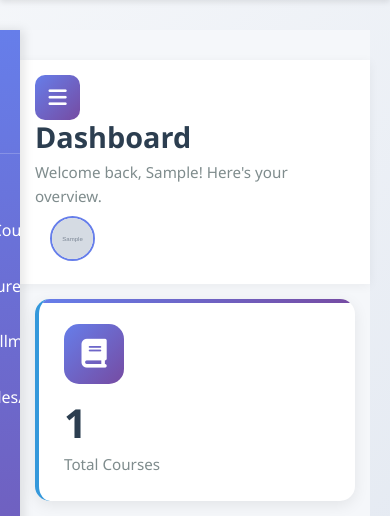
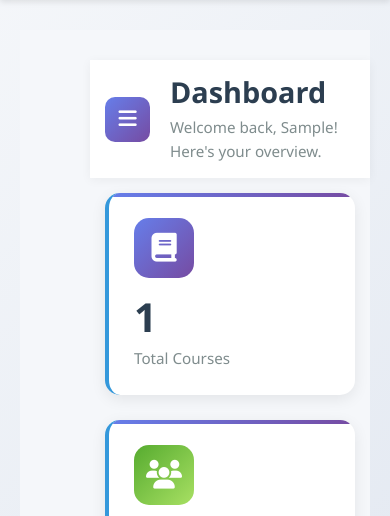
Before and after one commit to MuhammadMoueen/school-app, a Django app: template school_management/templates/teacher/teacher_dashboard.html in a window 390 px wide. Shown: the part 66-582 px from the top of the page. Run offline with Django 5.2, Linux system fonts and the light colour scheme; tables that the repository leaves empty hold one stand-in row (values such as "Sample post"); the template is opened without the code that fills it: values that come from a table or form of the project are taken from there, most other values are stand-ins (such as "Sample title", 1, 10 or a date in 2020); grey boxes marked "Sample" are stand-in pictures.

Commit message:
Optimize Teacher Dashboard UI: Maximize Screen Space and Remove Redundant Profile Icon
- Modified teacher_dashboard.html:
  * Start sidebar in collapsed state by default (70px instead of 280px)
  * Remove entire topbar-right section including profile picture/placeholder
  * Change mobile-menu-toggle to sidebar-toggle-btn for better clarity
  * Simplify topbar to only contain toggle button and welcome message

- Enhanced teacher.css:
  * Reduce collapsed sidebar width from 80px to 70px for more compact design
  * Add comprehensive collapsed state rules:
    - Resize sidebar logo to 40px × 40px
    - Hide nav text, badges, section titles, and sidebar title
    - Center navigation items and enlarge icons to 1.5rem
  * Add .sidebar-toggle-btn styles with gradient background and hover effects
  * Update main content margin for new collapsed width (70px)
  * Remove unused topbar-profile, topbar-avatar, and topbar-avatar-placeholder styles
  * Keep mobile-menu-toggle styles for potential responsive use

- Updated teacher.js:
  * Add sidebarToggleBtn variable and event listener for topbar toggle
  * Keep existing sidebarToggle handler for sidebar internal button
  * Remove mobileMenuToggle reference (button no longer exists)

Benefits:
- Content area gains 210px of horizontal space immediately (70px vs 280px)
- Cleaner topbar without redundant profile icon (already in sidebar)
- Easy sidebar expand/collapse via prominent topbar button
- Better screen space utilization for dashboard content
- Enhanced visual design with centered, larger icons in collapsed mode

```diff
--- a/school_management/static/css/teacher.css
+++ b/school_management/static/css/teacher.css
@@ -21,7 +21,7 @@
 }
 
 .teacher-sidebar.collapsed {
-    width: 80px;
+    width: 70px;
 }
 
 .sidebar-header {
@@ -70,9 +70,26 @@
     background: rgba(255,255,255,0.3);
 }
 
+.teacher-sidebar.collapsed .sidebar-logo {
+    width: 40px;
+    height: 40px;
+}
+
 .teacher-sidebar.collapsed .sidebar-title,
-.teacher-sidebar.collapsed .nav-text {
+.teacher-sidebar.collapsed .nav-text,
+.teacher-sidebar.collapsed .nav-badge,
+.teacher-sidebar.collapsed .nav-section-title {
     display: none;
+}
+
+.teacher-sidebar.collapsed .nav-item {
+    padding: 15px;
+    justify-content: center;
+}
+
+.teacher-sidebar.collapsed .nav-icon {
+    margin-right: 0;
+    font-size: 1.5rem;
 }
 
 /* Navigation Menu */
@@ -142,7 +159,7 @@
 }
 
 .teacher-sidebar.collapsed + .teacher-main {
-    margin-left: 80px;
+    margin-left: 70px;
 }
 
 /* Top Navbar */
@@ -150,12 +167,36 @@
     background: white;
     padding: 20px 30px;
     display: flex;
-    justify-content: space-between;
     align-items: center;
+    gap: 20px;
     box-shadow: 0 2px 10px rgba(0,0,0,0.05);
     position: sticky;
     top: 0;
     z-index: 999;
+}
+
+.sidebar-toggle-btn {
+    background: linear-gradient(135deg, #667eea 0%, #764ba2 100%);
+    border: none;
+    color: white;
+    width: 45px;
+    height: 45px;
+    border-radius: 10px;
+    font-size: 1.3rem;
+    cursor: pointer;
+    transition: all 0.3s;
+    display: flex;
+    align-items: center;
+    justify-content: center;
+}
+
+.sidebar-toggle-btn:hover {
+    transform: scale(1.05);
+    box-shadow: 0 4px 12px rgba(102, 126, 234, 0.4);
+}
+
+.topbar-left {
+    flex: 1;
 }
 
 .topbar-left h1 {
@@ -169,72 +210,6 @@
     margin: 5px 0 0 0;
     color: #7f8c8d;
     font-size: 0.95rem;
-}
-
-.topbar-right {
-    display: flex;
-    align-items: center;
-    gap: 20px;
-}
-
-.topbar-search {
-    position: relative;
-}
-
-.topbar-search input {
-    padding: 10px 40px 10px 15px;
-    border: 2px solid #e0e0e0;
-    border-radius: 25px;
-    width: 250px;
-    transition: all 0.3s;
-}
-
-.topbar-search input:focus {
-    outline: none;
-    border-color: #667eea;
-    width: 300px;
-}
-
-.topbar-search i {
-    position: absolute;
-    right: 15px;
-    top: 50%;
-    transform: translateY(-50%);
-    color: #95a5a6;
-}
-
-.topbar-profile {
-    display: flex;
-    align-items: center;
-    gap: 12px;
-    cursor: pointer;
-    padding: 8px 15px;
-    border-radius: 25px;
-    transition: all 0.3s;
-}
-
-.topbar-profile:hover {
-    background: #f5f7fa;
-}
-
-.topbar-avatar {
-    width: 45px;
-    height: 45px;
-    border-radius: 50%;
-    object-fit: cover;
-    border: 2px solid #667eea;
-}
-
-.topbar-avatar-placeholder {
-    width: 45px;
-    height: 45px;
-    border-radius: 50%;
-    background: linear-gradient(135deg, #667eea 0%, #764ba2 100%);
-    display: flex;
-    align-items: center;
-    justify-content: center;
-    color: white;
-    font-size: 1.2rem;
 }
 
 /* Dashboard Content */
@@ -641,29 +616,7 @@
     display: block;
 }
 
-/* Mobile Menu Toggle Button */
-.mobile-menu-toggle {
-    display: none;
-    background: linear-gradient(135deg, #667eea 0%, #764ba2 100%);
-    border: none;
-    color: white;
-    width: 45px;
-    height: 45px;
-    border-radius: 10px;
-    font-size: 1.3rem;
-    cursor: pointer;
-    transition: all 0.3s;
-}
-
-.mobile-menu-toggle:hover {
-    transform: scale(1.05);
-    box-shadow: 0 4px 12px rgba(102, 126, 234, 0.4);
-}
-
-@media (max-width: 992px) {
-    .mobile-menu-toggle {
-        display: block;
-    }
+/* Responsive Design */
 
     .teacher-sidebar {
         transform: translateX(-280px);
--- a/school_management/static/js/teacher.js
+++ b/school_management/static/js/teacher.js
@@ -6,10 +6,18 @@
 document.addEventListener('DOMContentLoaded', function() {
     const sidebar = document.getElementById('teacherSidebar');
     const sidebarToggle = document.getElementById('sidebarToggle');
+    const sidebarToggleBtn = document.getElementById('sidebarToggleBtn');
     const mobileMenuToggle = document.getElementById('mobileMenuToggle');
     const sidebarOverlay = document.getElementById('sidebarOverlay');
 
-    // Desktop sidebar toggle
+    // Desktop sidebar toggle (in topbar)
+    if (sidebarToggleBtn) {
+        sidebarToggleBtn.addEventListener('click', function() {
+            sidebar.classList.toggle('collapsed');
+        });
+    }
+
+    // Desktop sidebar toggle (in sidebar)
     if (sidebarToggle) {
         sidebarToggle.addEventListener('click', function() {
             sidebar.classList.toggle('collapsed');
--- a/school_management/templates/teacher/teacher_dashboard.html
+++ b/school_management/templates/teacher/teacher_dashboard.html
@@ -14,7 +14,7 @@
 <!-- Teacher Layout -->
 <div class="teacher-layout">
     <!-- Sidebar Navigation -->
-    <aside class="teacher-sidebar" id="teacherSidebar">
+    <aside class="teacher-sidebar collapsed" id="teacherSidebar">
         <div class="sidebar-header">
             <img src="{% static 'images/favicon.png' %}" alt="Logo" class="sidebar-logo">
             <div class="sidebar-title">
@@ -88,23 +88,12 @@
     <main class="teacher-main">
         <!-- Top Navbar -->
         <div class="teacher-topbar">
-            <button class="mobile-menu-toggle" id="mobileMenuToggle">
+            <button class="sidebar-toggle-btn" id="sidebarToggleBtn">
                 <i class="fas fa-bars"></i>
             </button>
             <div class="topbar-left">
                 <h1>Dashboard</h1>
                 <p>Welcome back, {{ teacher.first_name }}! Here's your overview.</p>
-            </div>
-            <div class="topbar-right">
-                <div class="topbar-profile">
-                    {% if teacher.profile_picture %}
-                        <img src="{{ teacher.profile_picture.url }}" alt="{{ teacher.get_full_name }}" class="topbar-avatar">
-                    {% else %}
-                        <div class="topbar-avatar-placeholder">
-                            <i class="fas fa-user"></i>
-                        </div>
-                    {% endif %}
-                </div>
             </div>
         </div>
 
```
